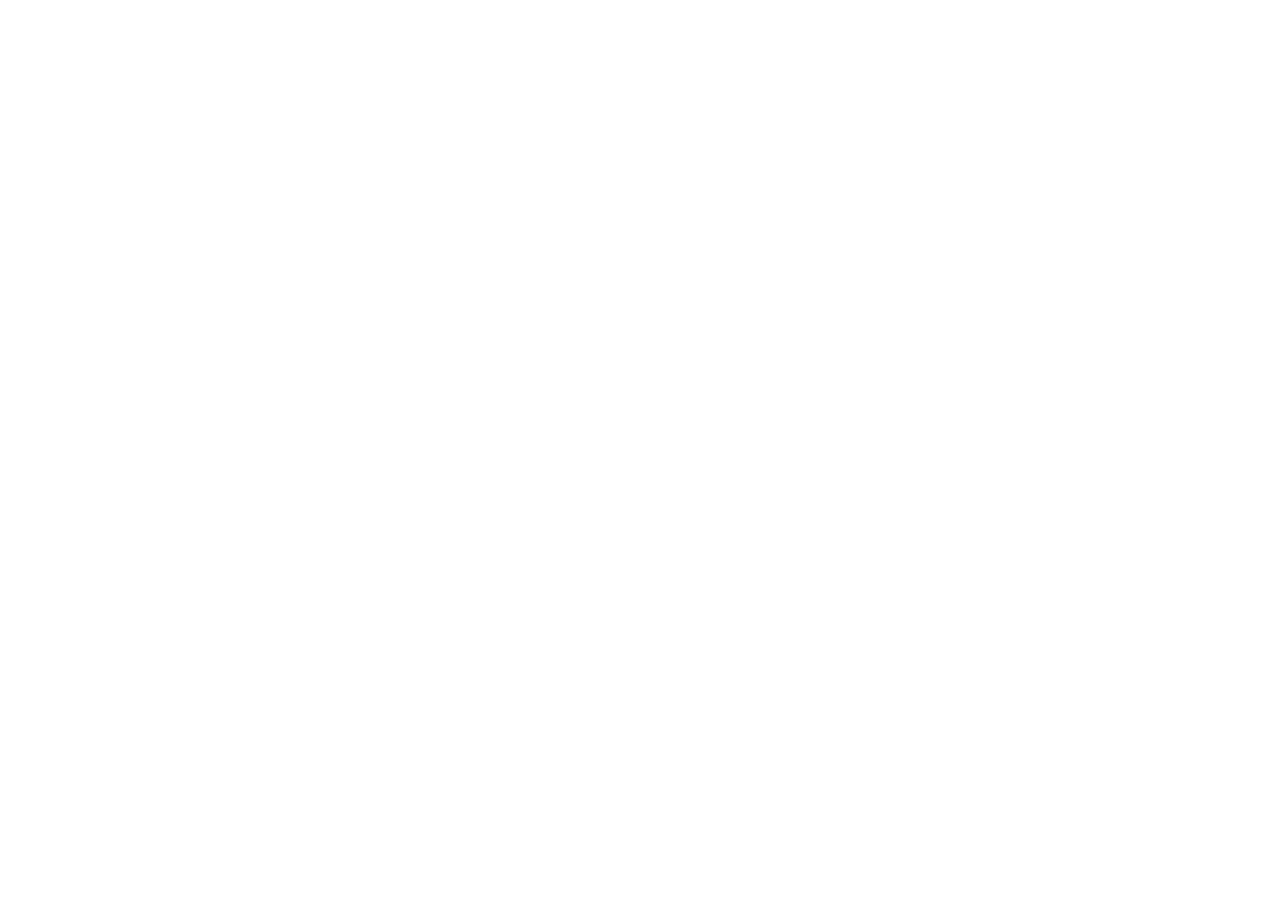
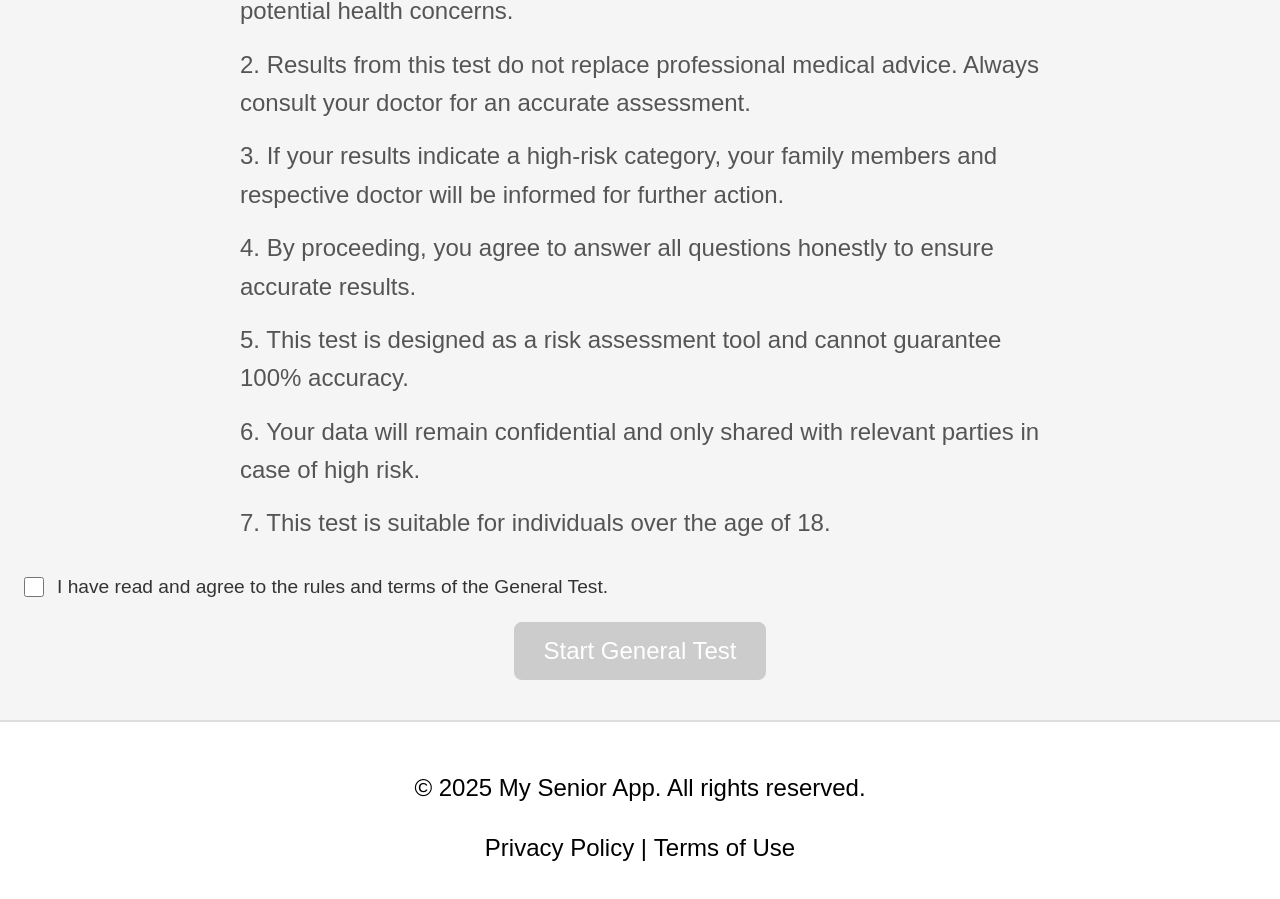
Before and after one commit to JaydenToh/Assignment-2---CNAD-, a React (Vite) app in the folder frontend/: page /rules in a window 1280 px wide. Before the commit this address had no page. Shown: the part 309-1208 px from the top of the page. Before the commit the page ends 800 px from the top, so only its background shows below. Built offline with nearby package versions, Linux system fonts and the light colour scheme.

Commit message:
create the general test disclamer page

```diff
--- a/frontend/src/App.jsx
+++ b/frontend/src/App.jsx
@@ -6,6 +6,7 @@
 import ProfilePage from "./pages/ProfilePage";
 import HealthAssessment from "./pages/HealthAssessment";
 import GeneralTest from "./pages/GeneralTest";
+import RulesPage from "./pages/RulesPage";
 
 function App() {
   return (
@@ -18,6 +19,7 @@
       <Route path="/" element={<HomePage />} />{" "}
       {/* Default route to HomePage */}
       <Route path="/generalTest" element={<GeneralTest />} />
+      <Route path="/rules" element={<RulesPage />} />
     </Routes>
   );
 }
--- /dev/null
+++ b/frontend/src/pages/RulesPage.css
@@ -0,0 +1,87 @@
+/* General page layout */
+.page-container {
+  display: flex;
+  flex-direction: column;
+  min-height: 100vh;
+  font-family: "Arial", sans-serif;
+  background-color: #f5f5f5;
+}
+
+/* Main container styling */
+.rules-container {
+  flex: 1;
+  text-align: center;
+  padding: 40px 20px;
+}
+
+.rules-container h1 {
+  font-size: 2.5rem;
+  color: #333;
+  margin-bottom: 20px;
+}
+
+.rules-list {
+  list-style: none;
+  text-align: left;
+  margin: 20px auto;
+  padding: 0;
+  max-width: 800px;
+  font-size: 1.5rem;
+  color: #555;
+}
+
+.rules-list li {
+  margin-bottom: 15px;
+  line-height: 1.6;
+}
+
+/* Agreement section */
+.agreement-section {
+  margin-top: 30px;
+  font-size: 1.2rem;
+}
+
+.checkbox-label {
+  display: flex;
+  align-items: center;
+  gap: 10px;
+  font-size: 1.2rem;
+  color: #333;
+}
+
+input[type="checkbox"] {
+  width: 20px;
+  height: 20px;
+  cursor: pointer;
+}
+
+/* Start test button */
+.start-test-button {
+  margin-top: 20px;
+  padding: 15px 30px;
+  font-size: 1.5rem;
+  color: white;
+  background-color: #4caf50;
+  border: none;
+  border-radius: 8px;
+  cursor: pointer;
+  transition: background-color 0.3s ease;
+}
+
+.start-test-button.disabled {
+  background-color: #ccc;
+  cursor: not-allowed;
+}
+
+.start-test-button:hover:not(.disabled) {
+  background-color: #45a049;
+}
+
+/* Footer */
+footer {
+  background-color: #333;
+  color: #fff;
+  text-align: center;
+  padding: 15px 0;
+  font-size: 1rem;
+}
--- /dev/null
+++ b/frontend/src/pages/RulesPage.jsx
@@ -0,0 +1,82 @@
+import React, { useState } from "react";
+import Header from "./Header";
+import Footer from "./Footer";
+import "./RulesPage.css";
+
+function RulesPage({ onAgree }) {
+  const [isAgreed, setIsAgreed] = useState(false);
+
+  const handleAgreeChange = (e) => {
+    setIsAgreed(e.target.checked);
+  };
+
+  const handleStartTest = () => {
+    if (isAgreed) {
+      onAgree(); // Redirect to General Test
+    } else {
+      alert("Please agree to the rules before proceeding.");
+    }
+  };
+
+  return (
+    <div className="page-container">
+      {/* Header */}
+      <Header />
+
+      <main className="rules-container">
+        <h1>Rules for the General Test</h1>
+        <ul className="rules-list">
+          <li>
+            1. This test is not a definitive diagnosis but is designed to help
+            you identify potential health concerns.
+          </li>
+          <li>
+            2. Results from this test do not replace professional medical
+            advice. Always consult your doctor for an accurate assessment.
+          </li>
+          <li>
+            3. If your results indicate a high-risk category, your family
+            members and respective doctor will be informed for further action.
+          </li>
+          <li>
+            4. By proceeding, you agree to answer all questions honestly to
+            ensure accurate results.
+          </li>
+          <li>
+            5. This test is designed as a risk assessment tool and cannot
+            guarantee 100% accuracy.
+          </li>
+          <li>
+            6. Your data will remain confidential and only shared with relevant
+            parties in case of high risk.
+          </li>
+          <li>7. This test is suitable for individuals over the age of 18.</li>
+        </ul>
+
+        <div className="agreement-section">
+          <label className="checkbox-label">
+            <input
+              type="checkbox"
+              checked={isAgreed}
+              onChange={handleAgreeChange}
+            />
+            I have read and agree to the rules and terms of the General Test.
+          </label>
+        </div>
+
+        <button
+          className={`start-test-button ${isAgreed ? "" : "disabled"}`}
+          onClick={handleStartTest}
+          disabled={!isAgreed}
+        >
+          Start General Test
+        </button>
+      </main>
+
+      {/* Footer */}
+      <Footer />
+    </div>
+  );
+}
+
+export default RulesPage;
```
